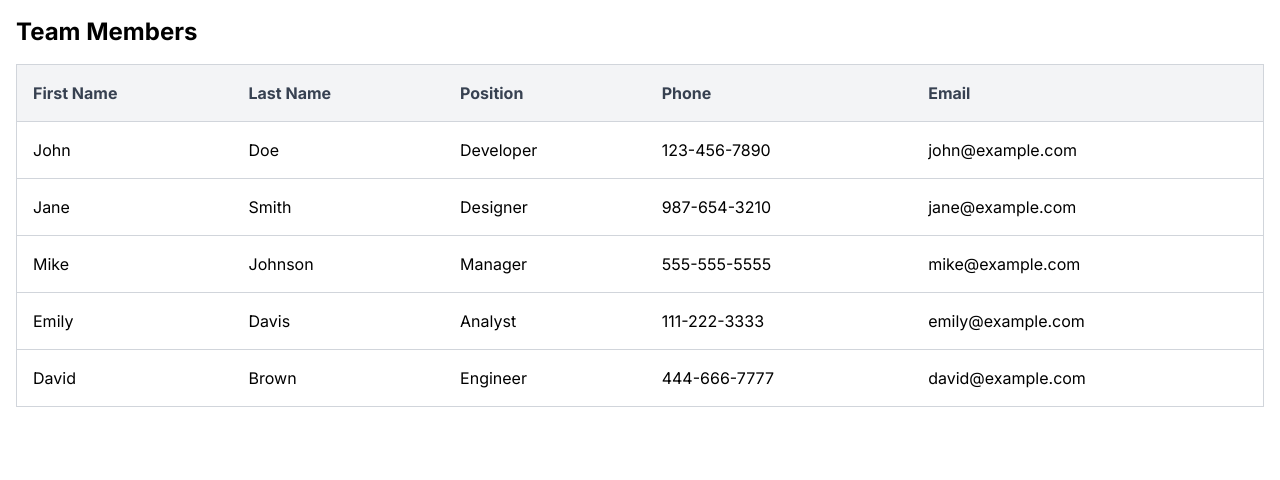
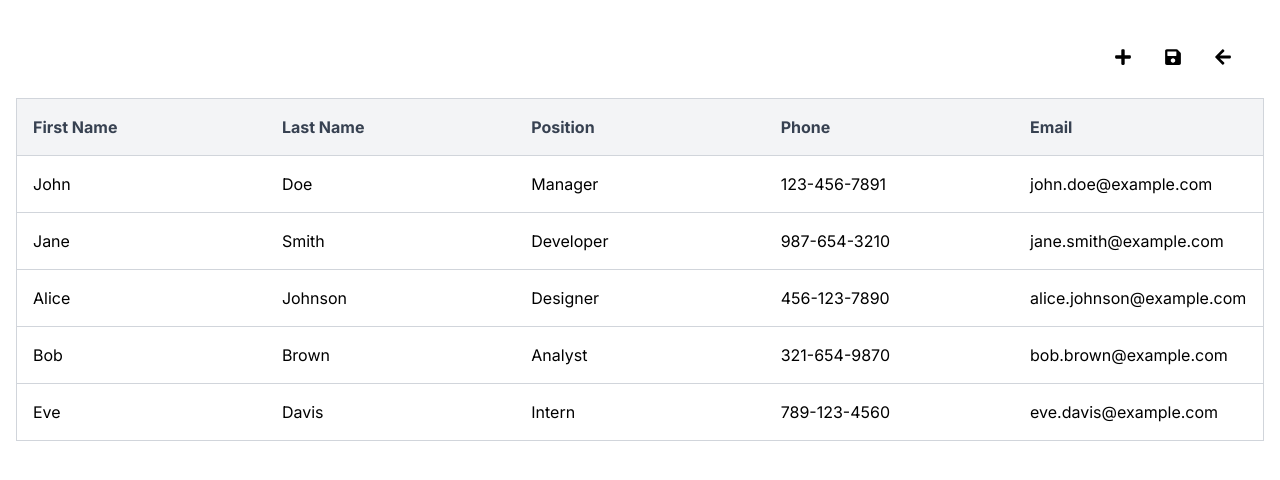
Before and after one commit to nadiramei/77b11083-e4b3-473b-a38c-03da20122a4d, a Next.js app: page / in a window 1280 px wide. Shown: the top 480 px of the page. Built offline with nearby package versions, Linux system fonts and the light colour scheme.

Commit message:
api for reading and updating table data

```diff
--- /dev/null
+++ b/public/data.json
@@ -0,0 +1,37 @@
+[
+  {
+    "firstName": "John",
+    "lastName": "Doe",
+    "position": "Manager",
+    "phone": "123-456-7891",
+    "email": "john.doe@example.com"
+  },
+  {
+    "firstName": "Jane",
+    "lastName": "Smith",
+    "position": "Developer",
+    "phone": "987-654-3210",
+    "email": "jane.smith@example.com"
+  },
+  {
+    "firstName": "Alice",
+    "lastName": "Johnson",
+    "position": "Designer",
+    "phone": "456-123-7890",
+    "email": "alice.johnson@example.com"
+  },
+  {
+    "firstName": "Bob",
+    "lastName": "Brown",
+    "position": "Analyst",
+    "phone": "321-654-9870",
+    "email": "bob.brown@example.com"
+  },
+  {
+    "firstName": "Eve",
+    "lastName": "Davis",
+    "position": "Intern",
+    "phone": "789-123-4560",
+    "email": "eve.davis@example.com"
+  }
+]
--- a/src/app/page.tsx
+++ b/src/app/page.tsx
@@ -1,9 +1,21 @@
 import Table from "@/components/Table";
+import { FaPlus, FaSave, FaArrowLeft } from 'react-icons/fa';
+
 
 const Home: React.FC = () => {
   return (
     <div className="p-4">
-      <h1 className="text-2xl font-bold mb-4">Team Members</h1>
+      <div className="flex flex-row justify-end gap-8 m-8">
+        <button>
+          <FaPlus className="text-lg" />
+        </button>
+        <button>
+          <FaSave className="text-lg" />
+        </button>
+        <button>
+          <FaArrowLeft className="text-lg" />
+        </button>
+      </div>
       <Table />
     </div>
   );
--- a/src/components/Table.tsx
+++ b/src/components/Table.tsx
@@ -1,6 +1,6 @@
 "use client";
 
-import React, { useState } from 'react';
+import React, { useState, useEffect } from 'react';
 import { FaLongArrowAltDown, FaLongArrowAltUp } from 'react-icons/fa';
 
 interface TableRow {
@@ -11,24 +11,25 @@ interface TableRow {
     email: string;
 }
 
-const initialTableData: TableRow[] = [
-    { firstName: 'John', lastName: 'Doe', position: 'Developer', phone: '123-456-7890', email: 'john@example.com' },
-    { firstName: 'Jane', lastName: 'Smith', position: 'Designer', phone: '987-654-3210', email: 'jane@example.com' },
-    { firstName: 'Mike', lastName: 'Johnson', position: 'Manager', phone: '555-555-5555', email: 'mike@example.com' },
-    { firstName: 'Emily', lastName: 'Davis', position: 'Analyst', phone: '111-222-3333', email: 'emily@example.com' },
-    { firstName: 'David', lastName: 'Brown', position: 'Engineer', phone: '444-666-7777', email: 'david@example.com' },
-];
-
 const Table: React.FC = () => {
-    const [tableData, setTableData] = useState<TableRow[]>(initialTableData);
+    const [data, setData] = useState<TableRow[]>([]);
     const [sortedColumn, setSortedColumn] = useState<string | null>(null);
     const [sortDirection, setSortDirection] = useState<'asc' | 'desc'>('asc');
+    const [editingCell, setEditingCell] = useState<{ row: number; col: keyof TableRow } | null>(null);
+
+    const handleCellClick = (rowIndex: number, colKey: keyof TableRow) => {
+        setEditingCell({ row: rowIndex, col: colKey });
+    };
+
+    const handleBlur = () => {
+        setEditingCell(null);
+    };
 
     const handleSort = (column: keyof TableRow) => {
         const isAscending = sortedColumn === column && sortDirection === 'asc';
         const newDirection = isAscending ? 'desc' : 'asc';
 
-        const sortedData = [...tableData].sort((a, b) => {
+        const sortedData = [...data].sort((a, b) => {
             if (a[column] < b[column]) {
                 return newDirection === 'asc' ? -1 : 1;
             }
@@ -38,10 +39,56 @@ const Table: React.FC = () => {
             return 0;
         });
 
-        setTableData(sortedData);
+        setData(sortedData);
         setSortedColumn(column);
         setSortDirection(newDirection);
     };
+
+    const handleInputChange = async (event: React.ChangeEvent<HTMLInputElement>, rowIndex: number, colKey: keyof TableRow) => {
+        const newValue = event.target.value;
+
+        const newData = [...data];
+        newData[rowIndex] = { ...newData[rowIndex], [colKey]: newValue };
+        setData(newData);
+
+        try {
+            const response = await fetch('/api/update-table-data', {
+                method: 'PUT',
+                headers: {
+                    'Content-Type': 'application/json',
+                },
+                body: JSON.stringify({
+                    rowIndex,
+                    colKey,
+                    value: newValue,
+                }),
+            });
+
+            if (!response.ok) {
+                const errorText = await response.text();
+                throw new Error(`Failed to update data: ${errorText}`);
+            }
+
+            console.log('Data updated successfully');
+        } catch (error) {
+            console.error('Error updating data:', error);
+        }
+    };
+
+    useEffect(() => {
+        const fetchData = async () => {
+            try {
+                const response = await fetch('/api/table-data');
+                if (!response.ok) throw new Error('Network response was not ok');
+                const result: TableRow[] = await response.json();
+                setData(result);
+            } catch (error) {
+                console.error('Error fetching data:', error);
+            }
+        };
+
+        fetchData();
+    }, []);
 
     return (
         <div className="overflow-x-auto">
@@ -57,7 +104,7 @@ const Table: React.FC = () => {
                         ].map(({ header, key }, index) => (
                             <th
                                 key={index}
-                                className="p-4 hover:bg-gray-200 hover:cursor-pointer relative group"
+                                className="p-4 hover:bg-gray-200 hover:cursor-pointer relative group w-1/5"
                                 onClick={() => handleSort(key as keyof TableRow)}
                             >
                                 <span className="flex items-center text-gray-700">
@@ -75,13 +122,28 @@ const Table: React.FC = () => {
                     </tr>
                 </thead>
                 <tbody>
-                    {tableData.map((row, index) => (
-                        <tr key={index} className="border border-gray-300">
-                            <td className="p-4">{row.firstName}</td>
-                            <td className="p-4">{row.lastName}</td>
-                            <td className="p-4">{row.position}</td>
-                            <td className="p-4">{row.phone}</td>
-                            <td className="p-4">{row.email}</td>
+                    {data.map((row, rowIndex) => (
+                        <tr key={rowIndex} className="border border-gray-300">
+                            {(['firstName', 'lastName', 'position', 'phone', 'email'] as (keyof TableRow)[]).map((colKey) => (
+                                <td
+                                    key={colKey}
+                                    className={`p-4 cursor-pointer ${editingCell?.row === rowIndex && editingCell.col === colKey ? 'border-b-2 border-sky-400' : ''}`}
+                                    onClick={() => handleCellClick(rowIndex, colKey)}
+                                >
+                                    {editingCell?.row === rowIndex && editingCell.col === colKey ? (
+                                        <input
+                                            type="text"
+                                            value={row[colKey]}
+                                            onChange={(e) => handleInputChange(e, rowIndex, colKey)}
+                                            onBlur={handleBlur}
+                                            className="w-full h-full outline-none"
+                                            autoFocus
+                                        />
+                                    ) : (
+                                        row[colKey]
+                                    )}
+                                </td>
+                            ))}
                         </tr>
                     ))}
                 </tbody>
--- /dev/null
+++ b/src/pages/api/table-data.ts
@@ -0,0 +1,35 @@
+import type { NextApiRequest, NextApiResponse } from 'next';
+import fs from 'fs';
+import path from 'path';
+
+interface ErrorResponse {
+    message: string;
+}
+
+interface TableRow {
+    firstName: string;
+    lastName: string;
+    position: string;
+    phone: string;
+    email: string;
+}
+
+type DataResponse = TableRow[] | ErrorResponse;
+
+export default function handler(req: NextApiRequest, res: NextApiResponse<DataResponse>) {
+    if (req.method === 'GET') {
+        const filePath = path.join(process.cwd(), 'public', 'data.json');
+
+        try {
+            const fileContents = fs.readFileSync(filePath, 'utf8');
+            const data: TableRow[] = JSON.parse(fileContents);
+            res.status(200).json(data);
+        } catch (error) {
+            console.error('Error reading or parsing JSON file:', error);
+            res.status(500).json({ message: 'Internal Server Error' });
+        }
+    } else {
+        res.setHeader('Allow', ['GET']);
+        res.status(405).end(`Method ${req.method} Not Allowed`);
+    }
+}
--- /dev/null
+++ b/src/pages/api/update-table-data.ts
@@ -0,0 +1,27 @@
+import type { NextApiRequest, NextApiResponse } from 'next';
+import fs from 'fs';
+import path from 'path';
+
+type Data = {
+    rowIndex: number;
+    colKey: string;
+    value: string;
+};
+
+export default function handler(req: NextApiRequest, res: NextApiResponse) {
+    if (req.method === 'PUT') {
+        const { rowIndex, colKey, value }: Data = req.body;
+
+        const filePath = path.join(process.cwd(), 'public', 'data.json');
+        const jsonData = JSON.parse(fs.readFileSync(filePath, 'utf8'));
+
+        jsonData[rowIndex][colKey] = value;
+
+        fs.writeFileSync(filePath, JSON.stringify(jsonData, null, 2));
+
+        res.status(200).json({ message: 'Data updated successfully' });
+    } else {
+        res.setHeader('Allow', ['PUT']);
+        res.status(405).end(`Method ${req.method} Not Allowed`);
+    }
+}
```
